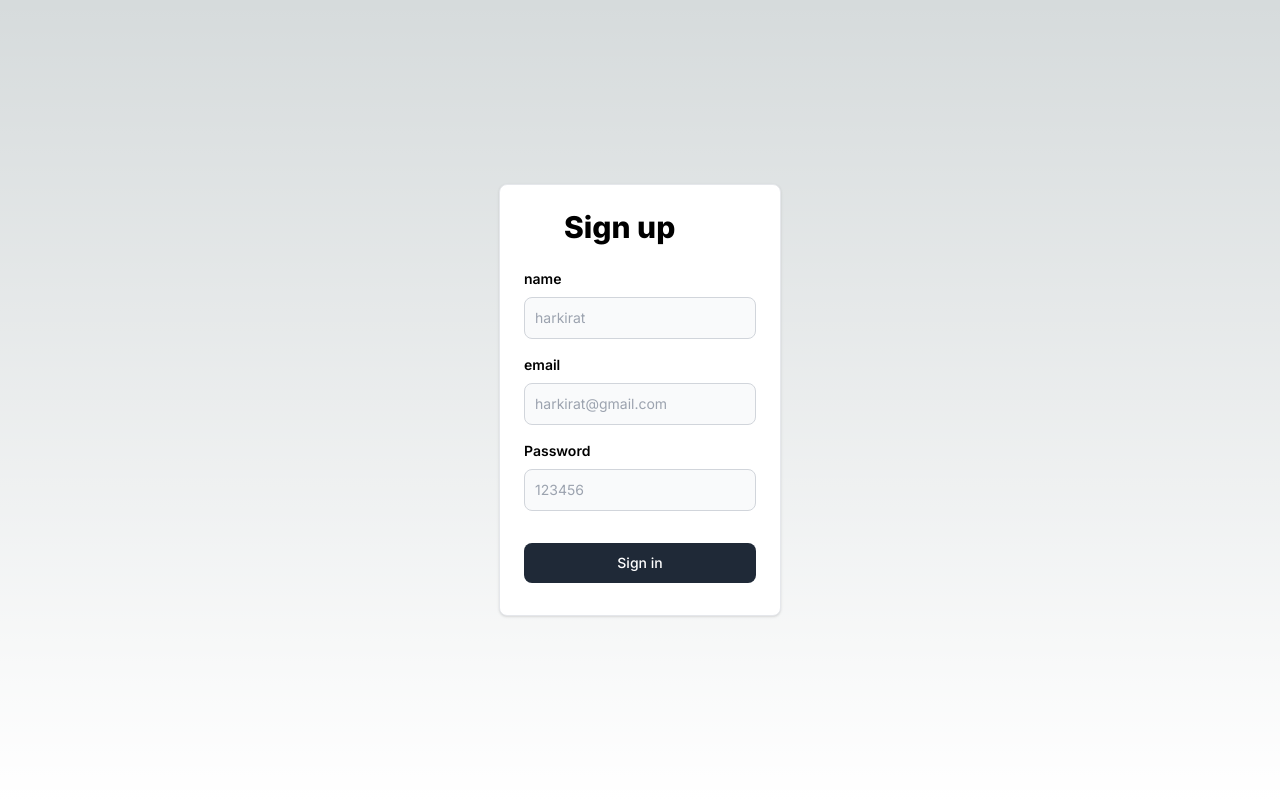
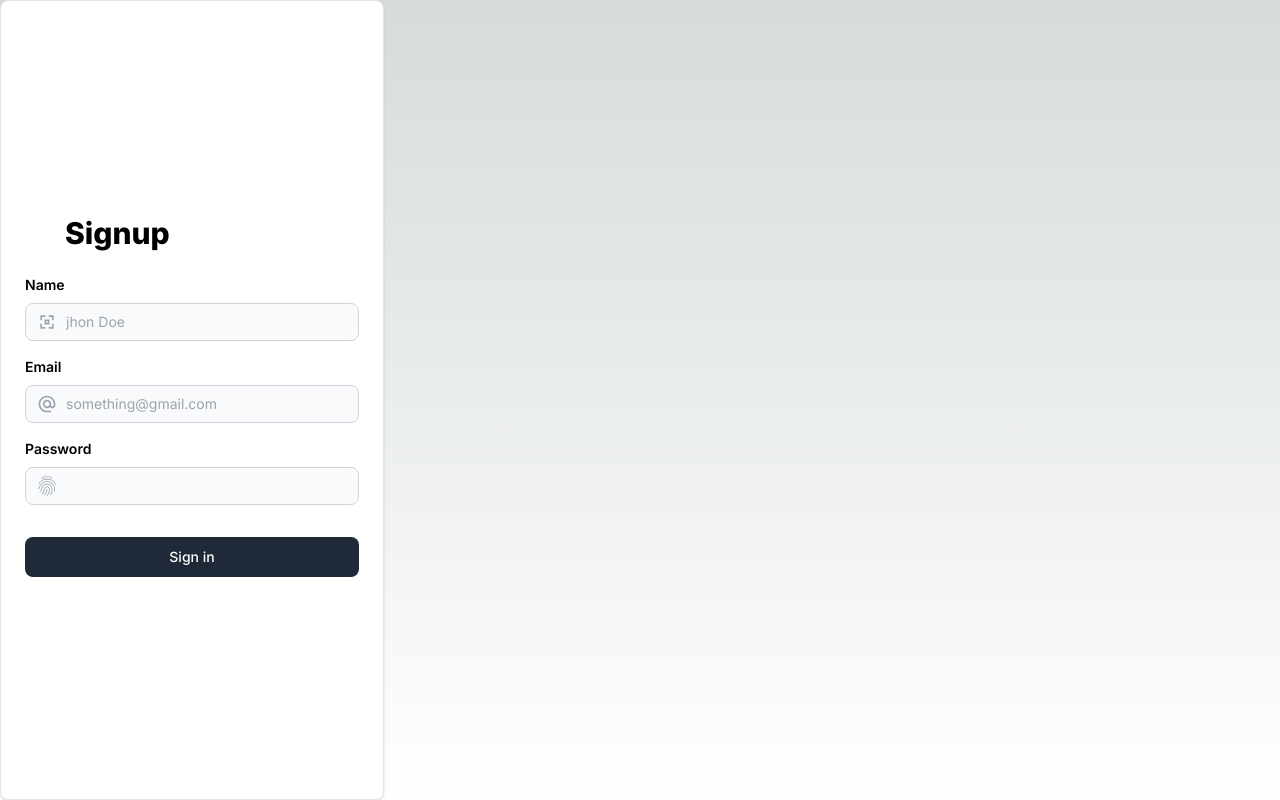
Before and after one commit to sudhanshu042004/CodeEditor, a Next.js app: page /signup in a window 1280 px wide. Built offline with nearby package versions, Linux system fonts and the light colour scheme.

Commit message:
few changes in login and signup pages

```diff
--- a/package.json
+++ b/package.json
@@ -19,6 +19,8 @@
     "next": "14.1.0",
     "react": "^18",
     "react-dom": "^18",
+    "react-hook-form": "^7.51.0",
+    "react-icons": "^5.0.1",
     "socket.io": "^4.7.4",
     "socket.io-client": "^4.7.4",
     "zod": "^3.22.4"
--- a/src/app/login/page.tsx
+++ b/src/app/login/page.tsx
@@ -1,12 +1,24 @@
 "use client"
+import { useForm, SubmitHandler } from 'react-hook-form';
 import axios from 'axios';
-import React, { ChangeEventHandler, useState } from 'react'
+import React from 'react'
+import { MdAlternateEmail } from 'react-icons/md';
+import { SiMonkeytie } from 'react-icons/si';
+
+type Inputs = {
+  email: string,
+  password: string,
+}
 
 const Login = () => {
-    const [email, setEmail] = useState("");
-    const [password, setPassword] = useState("");
+  const {
+    register,
+    handleSubmit,
+    formState: { errors },
+  } = useForm<Inputs>()
 
-    async function handleSubmit() {
+
+  const onSubmit: SubmitHandler<Inputs> = async ({ email, password }) => {
     const response = await axios.post("http://localhost:3000/api/login", {
       email,
       password
@@ -14,9 +26,8 @@ const Login = () => {
     console.log(response);
   }
 
-    return (<div className="h-screen flex justify-center flex-col">
-        <div className="flex justify-center">
-            <a href="#" className="block max-w-sm p-6 bg-white border border-gray-200 rounded-lg shadow hover:bg-gray-100 ">
+  return (
+    <form onSubmit={handleSubmit(data => onSubmit(data))} className="max-w-sm p-6 bg-white border border-gray-200 rounded-lg shadow hover:bg-gray-100 h-screen flex-col flex justify-center ">
       <div>
         <div className="px-10">
           <div className="text-3xl text-black font-extrabold">
@@ -24,34 +35,37 @@ const Login = () => {
           </div>
         </div>
         <div className="pt-2">
-                        <LabelledInput onChange={(e) => {
-                            setEmail(e.target.value);
-                        }} label="email" placeholder="harkirat@gmail.com" />
-                        <LabelledInput onChange={(e) => {
-                            setPassword(e.target.value)
-                        }} label="Password" type={"password"} placeholder="123456" />
-                        <button type="button" onClick={handleSubmit} className="mt-8 w-full text-white bg-gray-800 focus:ring-4 focus:ring-gray-300 font-medium rounded-lg text-sm px-5 py-2.5 me-2 mb-2">Sign in</button>
+          <label className="block mb-2 text-sm text-black font-semibold pt-4">Email</label>
+          <div className='relative'>
+            <input
+              {...register("email", { required: true })}
+              type='text' className="pl-10 pr-4 py-2 border rounded-lg outline-none focus:border-blue-500 bg-gray-50  border-gray-300 text-gray-900 text-sm focus:ring-blue-500  block w-full p-2.5" placeholder="something@gmail.com" />
+            <div className='absolute inset-y-0 left-0 pl-3 flex items-center pointer-events-none'>
+              <MdAlternateEmail className='w-5 h-5 text-gray-400 transition-colors duration-300 ease-in-out hover:text-blue-500' />
             </div>
           </div>
-            </a>
+
+          <label className="block mb-2 text-sm text-black font-semibold pt-4">Password</label>
+          <div className='relative'>
+            <input
+              {...register("password", { required: true })}
+              type='password' className="pl-10 pr-4 py-2 border rounded-lg outline-none focus:border-blue-500 bg-gray-50  border-gray-300 text-gray-900 text-sm focus:ring-blue-500  block w-full p-2.5" />
+            <div className='absolute inset-y-0 left-0 pl-3 flex items-center pointer-events-none'>
+              <SiMonkeytie className='w-5 h-5 text-gray-400 transition-colors duration-300 ease-in-out hover:text-blue-500' />
             </div>
           </div>
+          <div className='text-red-500'>
+            {errors.email && errors.password && <span>*fields are required</span>}
+          </div>
+          <button
+            type="submit"
+            className="mt-8 w-full text-white bg-gray-800 focus:ring-4 focus:ring-gray-300 font-medium rounded-lg text-sm px-5 py-2.5 me-2 mb-2">Sign in</button>
+        </div>
+      </div>
+    </form>
 
   )
 }
 
-function LabelledInput({ label, placeholder, type, onChange }: LabelledInputType) {
-    return <div>
-        <label className="block mb-2 text-sm text-black font-semibold pt-4">{label}</label>
-        <input onChange={onChange} type={type || "text"} id="first_name" className="bg-gray-50 border border-gray-300 text-gray-900 text-sm rounded-lg focus:ring-blue-500 focus:border-blue-500 block w-full p-2.5" placeholder={placeholder} required />
-    </div>
-}
-
-interface LabelledInputType {
-    label: string;
-    placeholder: string;
-    type?: string;
-    onChange: ChangeEventHandler<HTMLInputElement>
-}
 
 export default Login
--- a/src/app/signup/page.tsx
+++ b/src/app/signup/page.tsx
@@ -1,67 +1,82 @@
 "use client"
 
 import axios from "axios";
-import { ChangeEventHandler, useState } from "react";
+import { SubmitHandler, useForm } from "react-hook-form";
+import { CgNametag } from "react-icons/cg";
+import { MdAlternateEmail } from "react-icons/md";
+import { SiMonkeytie } from "react-icons/si";
+
+type Inputs = {
+  name: string,
+  email: string,
+  password: string,
+}
+
 
 const Signup = () => {
-    const [name, setName] = useState("");
-    const [email, setEmail] = useState("");
-    const [password, setPassword] = useState("");
+  const {
+    register,
+    handleSubmit,
+    formState: { errors },
+  } = useForm<Inputs>()
 
-    async function handleSubmit() {
-        try {
+  const onSubmit: SubmitHandler<Inputs> = async ({ email, password, name }) => {
     const response = await axios.post("http://localhost:3000/api/signup", {
-                name,
       email,
-                password
+      password,
+      name
     });
-            console.log(response)
-        } catch (error) {
-            console.log(error);
-        }
+    console.log(response);
   }
 
   return (
-        <div className="h-screen flex justify-center flex-col">
-            <div className="flex justify-center">
-                <a href="#" className="block max-w-sm p-6 bg-white border border-gray-200 rounded-lg shadow hover:bg-gray-100 ">
+    <form onSubmit={handleSubmit(data => onSubmit(data))} className="max-w-sm p-6 bg-white border border-gray-200 rounded-lg shadow hover:bg-gray-100 h-screen flex-col flex justify-center ">
       <div>
         <div className="px-10">
           <div className="text-3xl text-black font-extrabold">
-                                Sign up
+            Signup
           </div>
         </div>
         <div className="pt-2">
-                            <LabelledInput onChange={(e) => {
-                                setName(e.target.value);
-                            }} label="name" placeholder="harkirat" />
-                            <LabelledInput onChange={(e) => {
-                                setEmail(e.target.value);
-                            }} label="email" placeholder="harkirat@gmail.com" />
-                            <LabelledInput onChange={(e) => {
-                                setPassword(e.target.value)
-                            }} label="Password" type={"password"} placeholder="123456" />
-                            <button onClick={handleSubmit} type="button" className="mt-8 w-full text-white bg-gray-800 focus:ring-4 focus:ring-gray-300 font-medium rounded-lg text-sm px-5 py-2.5 me-2 mb-2">Sign in</button>
+          <label className="block mb-2 text-sm text-black font-semibold pt-4">Name</label>
+          <div className='relative'>
+            <input
+              {...register("name", { required: true })}
+              type='text' className="pl-10 pr-4 py-2 border rounded-lg outline-none focus:border-blue-500 bg-gray-50  border-gray-300 text-gray-900 text-sm focus:ring-blue-500  block w-full p-2.5" placeholder="jhon Doe" />
+            <div className='absolute inset-y-0 left-0 pl-3 flex items-center pointer-events-none'>
+              <CgNametag className='w-5 h-5 text-gray-400 transition-colors duration-300 ease-in-out hover:text-blue-500' />
             </div>
           </div>
-                </a>
+
+          <label className="block mb-2 text-sm text-black font-semibold pt-4">Email</label>
+          <div className='relative'>
+            <input
+              {...register("email", { required: true })}
+              type='text' className="pl-10 pr-4 py-2 border rounded-lg outline-none focus:border-blue-500 bg-gray-50  border-gray-300 text-gray-900 text-sm focus:ring-blue-500  block w-full p-2.5" placeholder="something@gmail.com" />
+            <div className='absolute inset-y-0 left-0 pl-3 flex items-center pointer-events-none'>
+              <MdAlternateEmail className='w-5 h-5 text-gray-400 transition-colors duration-300 ease-in-out hover:text-blue-500' />
             </div>
           </div>
+
+          <label className="block mb-2 text-sm text-black font-semibold pt-4">Password</label>
+          <div className='relative'>
+            <input
+              {...register("password", { required: true })}
+              type='password' className="pl-10 pr-4 py-2 border rounded-lg outline-none focus:border-blue-500 bg-gray-50  border-gray-300 text-gray-900 text-sm focus:ring-blue-500  block w-full p-2.5" />
+            <div className='absolute inset-y-0 left-0 pl-3 flex items-center pointer-events-none'>
+              <SiMonkeytie className='w-5 h-5 text-gray-400 transition-colors duration-300 ease-in-out hover:text-blue-500' />
+            </div>
+          </div>
+          <div className='text-red-500'>
+            {errors.email && errors.password && <span>*fields are required</span>}
+          </div>
+          <button
+            type="submit"
+            className="mt-8 w-full text-white bg-gray-800 focus:ring-4 focus:ring-gray-300 font-medium rounded-lg text-sm px-5 py-2.5 me-2 mb-2">Sign in</button>
+        </div>
+      </div>
+    </form>
   )
 }
 
-function LabelledInput({ label, placeholder, type, onChange }: LabelledInputType) {
-    return <div>
-        <label className="block mb-2 text-sm text-black font-semibold pt-4">{label}</label>
-        <input onChange={onChange} type={type || "text"} id="first_name" className="bg-gray-50 border border-gray-300 text-gray-900 text-sm rounded-lg focus:ring-blue-500 focus:border-blue-500 block w-full p-2.5" placeholder={placeholder} required />
-    </div>
-}
-
-interface LabelledInputType {
-    label: string;
-    placeholder: string;
-    type?: string;
-    onChange: ChangeEventHandler<HTMLInputElement>
-}
-
 export default Signup
```
Also changed, not shown: 1 other file (tests, documents, lock files or other folders). Lines whose indentation alone changed are shown as unchanged.
